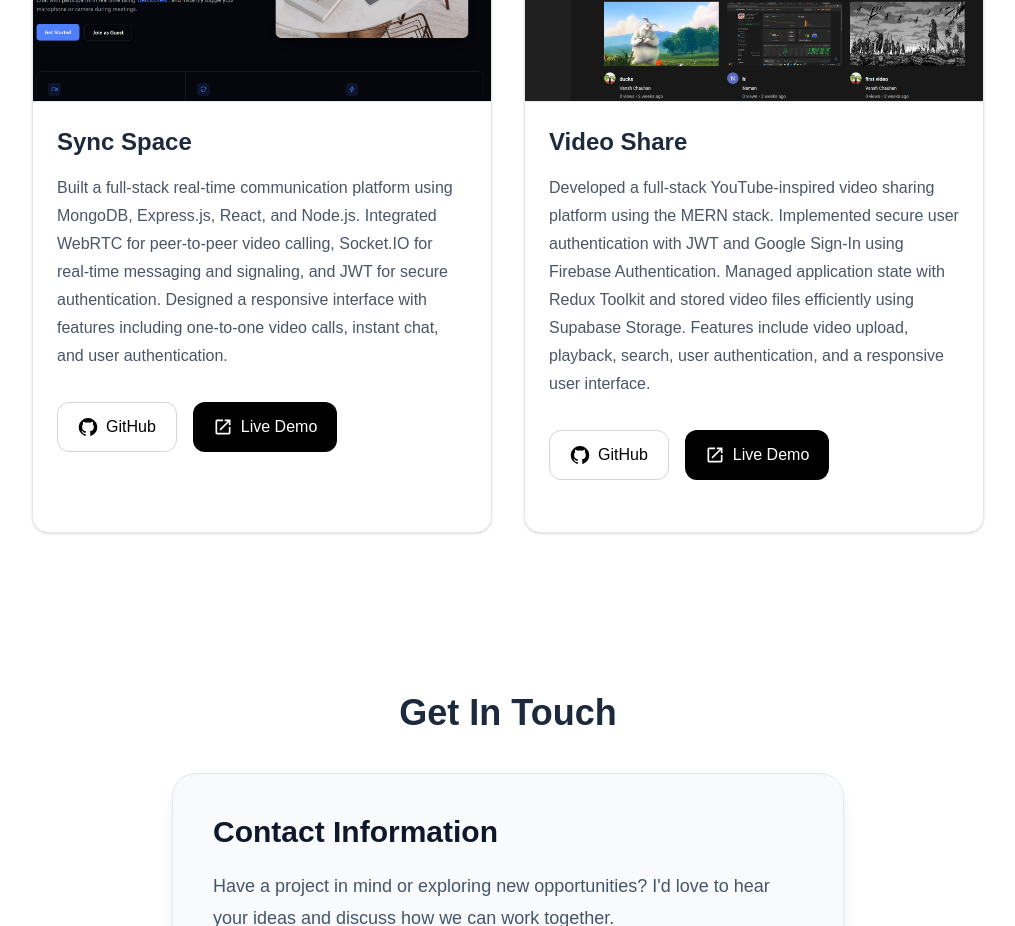
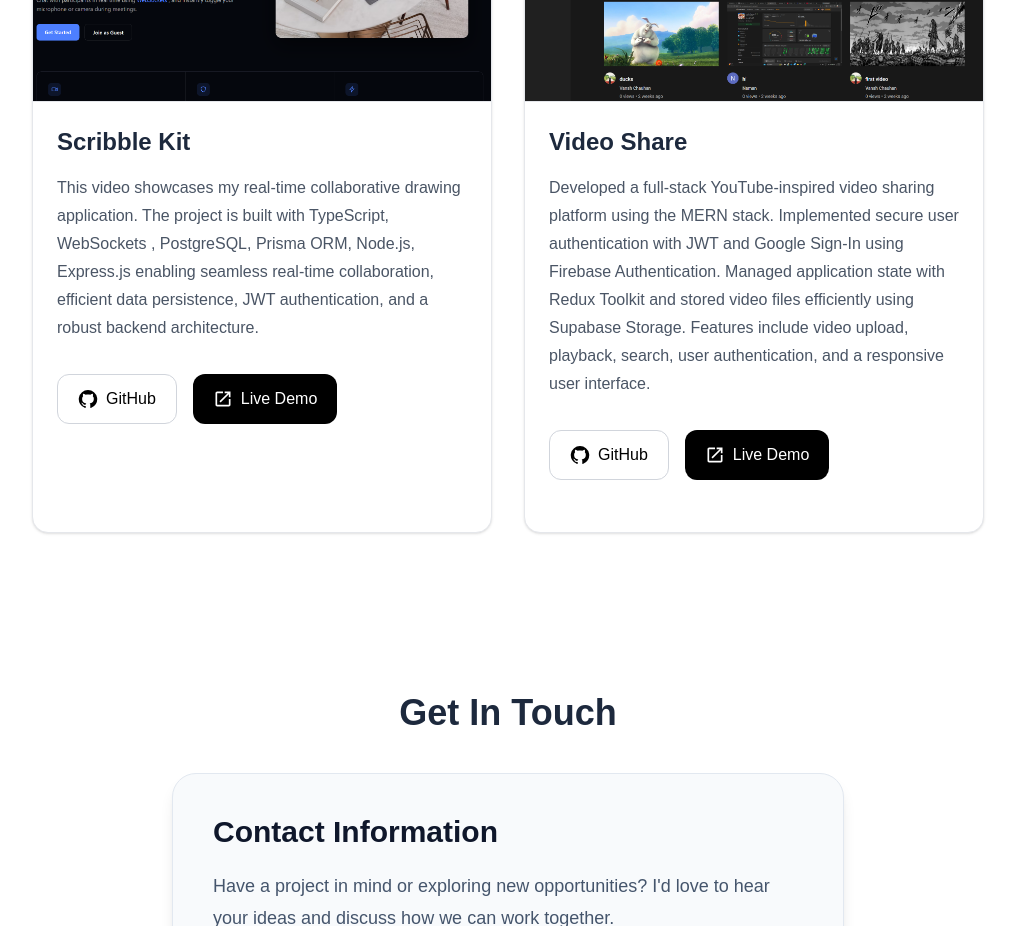
Before and after one commit to vansh-chauhan01/portfolio, a React (Vite) app in the folder frontend/: page / in a window 1280 px wide. Shown: the part 2320-3246 px from the top of the page, without its empty margins (132-1147 px from the left). Built offline with nearby package versions, Linux system fonts and the light colour scheme; a web font is replaced by a local one.

Commit message:
updated project

```diff
--- a/frontend/src/components/Projects.jsx
+++ b/frontend/src/components/Projects.jsx
@@ -3,11 +3,11 @@ import OpenInNewIcon from '@mui/icons-material/OpenInNew';
 
 const projects = [
     {
-        name: "Sync Space",
-        description: "Built a full-stack real-time communication platform using MongoDB, Express.js, React, and Node.js. Integrated WebRTC for peer-to-peer video calling, Socket.IO for real-time messaging and signaling, and JWT for secure authentication. Designed a responsive interface with features including one-to-one video calls, instant chat, and user authentication.",
+        name: "Scribble Kit",
+        description: "This video showcases my real-time collaborative drawing application. The project is built with TypeScript, WebSockets , PostgreSQL, Prisma ORM, Node.js, Express.js  enabling seamless real-time collaboration, efficient data persistence, JWT authentication, and a robust backend architecture.",
         image: "/Screenshot 2026-07-16 123300.png",
-        liveLink: "https://sync-space-eight-red.vercel.app/",
-        gitHubLink: "https://github.com/vansh-chauhan01/SyncSpace",
+        liveLink: "/thumbnail.png",
+        gitHubLink: "https://github.com/vansh-chauhan01/drawingApp",
     },
     {
         name: "Video Share",
@@ -29,7 +29,7 @@ const Projects = () => {
                 {projects.map((project) => (
                     <div
                         key={project.name}
-                        className="w-full sm:w-[26rem] lg:w-115 h-auto rounded-2xl border border-gray-200 bg-white shadow-sm transition-all duration-300 hover:-translate-y-2 hover:shadow-xl"
+                        className="w-full sm:w-104 lg:w-115 h-auto rounded-2xl border border-gray-200 bg-white shadow-sm transition-all duration-300 hover:-translate-y-2 hover:shadow-xl"
                     >
                         {/* Image */}
                         <img
```
Also changed, not shown: frontend/public/thumbnail.png (added).
